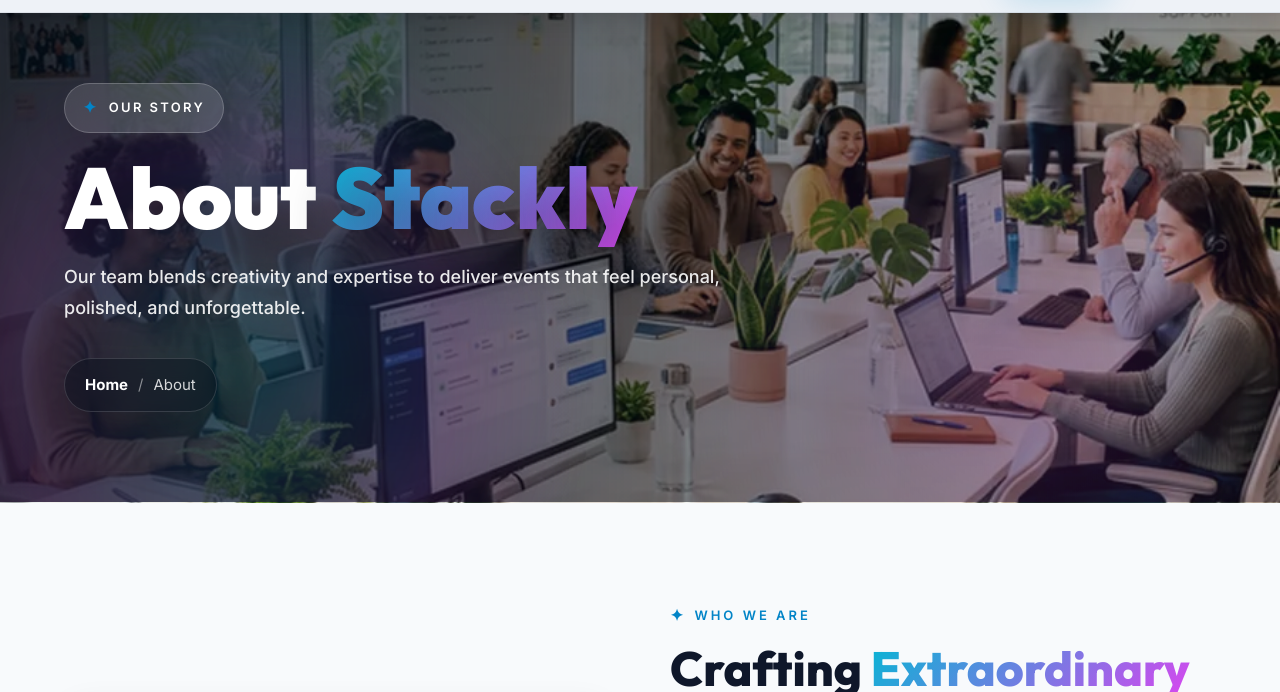
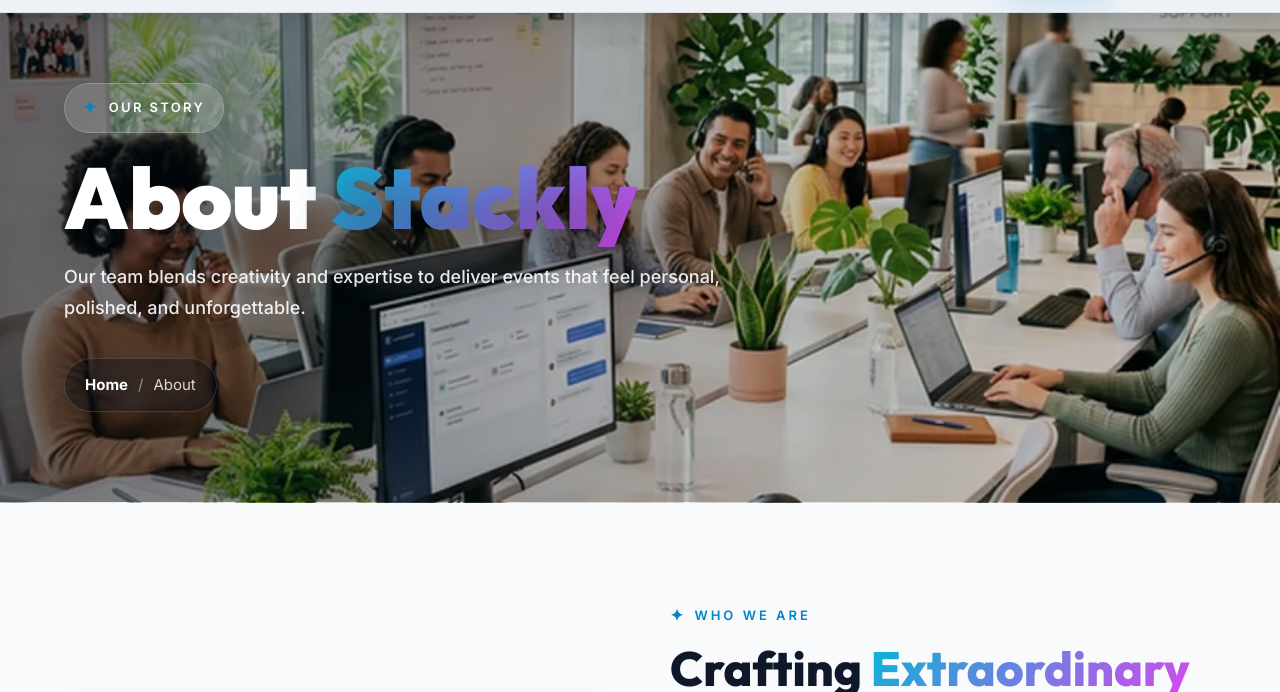
Before and after one commit to manikanthbojanapu12/Event-Theme, a plain HTML site: page about.html in a window 1280 px wide. Shown: the part 67-759 px from the top of the page. Drawn offline with Linux system fonts and the light colour scheme.

Commit message:
Add files via upload

```diff
--- a/css/common.css
+++ b/css/common.css
@@ -642,22 +642,11 @@ h1, h2, h3, h4, h5, h6 {
 
 .page-hero::before {
   inset: 0;
-  background:
-    linear-gradient(90deg, rgba(5, 8, 18, 0.88) 0%, rgba(5, 8, 18, 0.62) 42%, rgba(5, 8, 18, 0.24) 100%),
-    radial-gradient(circle at 18% 22%, rgba(6, 182, 212, 0.34), transparent 34%),
-    radial-gradient(circle at 78% 78%, rgba(217, 70, 239, 0.28), transparent 32%);
-  animation: heroLightShift 12s ease-in-out infinite alternate;
+  background: linear-gradient(90deg, rgba(5, 8, 18, 0.54) 0%, rgba(5, 8, 18, 0.28) 48%, rgba(5, 8, 18, 0.08) 100%);
 }
 
 .page-hero::after {
-  left: -18%;
-  bottom: -52%;
-  width: 760px;
-  height: 760px;
-  border-radius: 50%;
-  background: radial-gradient(circle, rgba(6, 182, 212, 0.18) 0%, rgba(217, 70, 239, 0.12) 42%, transparent 68%);
-  filter: blur(4px);
-  animation: heroOrbFloat 9s ease-in-out infinite alternate;
+  content: none;
 }
 
 .page-hero .container {
@@ -680,7 +669,8 @@ h1, h2, h3, h4, h5, h6 {
   letter-spacing: 0.18em;
   text-transform: uppercase;
   margin-bottom: 22px;
-  backdrop-filter: blur(16px);
+  backdrop-filter: none;
+  -webkit-backdrop-filter: none;
   box-shadow: 0 14px 45px rgba(0, 0, 0, 0.18);
 }
 
@@ -721,7 +711,8 @@ h1, h2, h3, h4, h5, h6 {
   font-size: 15px;
   color: rgba(255,255,255,0.82);
   border-radius: var(--radius-full);
-  backdrop-filter: blur(14px);
+  backdrop-filter: none;
+  -webkit-backdrop-filter: none;
   background: rgba(7, 12, 24, 0.42);
   padding: 14px 20px;
   border: 1px solid rgba(255,255,255,0.14);
--- a/css/events.css
+++ b/css/events.css
@@ -3,10 +3,27 @@
    ======================================== */
 
 /* ---------- Events Page Hero ---------- */
-.page-hero {
-  background-image: url('../assets/event-daytime-01.webp');
+.page-hero{
+    background: url('../assets/event-daytime-01.webp') center center/cover no-repeat;
+    min-height: 70vh;
+    position: relative;
+    overflow: hidden;
 }
 
+/* Remove any blur overlay */
+.page-hero::before{
+    content: '';
+    position: absolute;
+    inset: 0;
+    background: rgba(0,0,0,0.35); /* optional dark overlay */
+    backdrop-filter: none !important;
+    filter: none !important;
+}
+
+.page-hero .container{
+    position: relative;
+    z-index: 2;
+}
 /* ---------- Filters Section ---------- */
 .filters-section {
   padding: 0 0 20px;
```
Also changed, not shown: css/contact.css (+41 -0 lines), css/index.css (+16 -10 lines), index.html (+2 -2 lines), assets/eventimage.webp (added).
